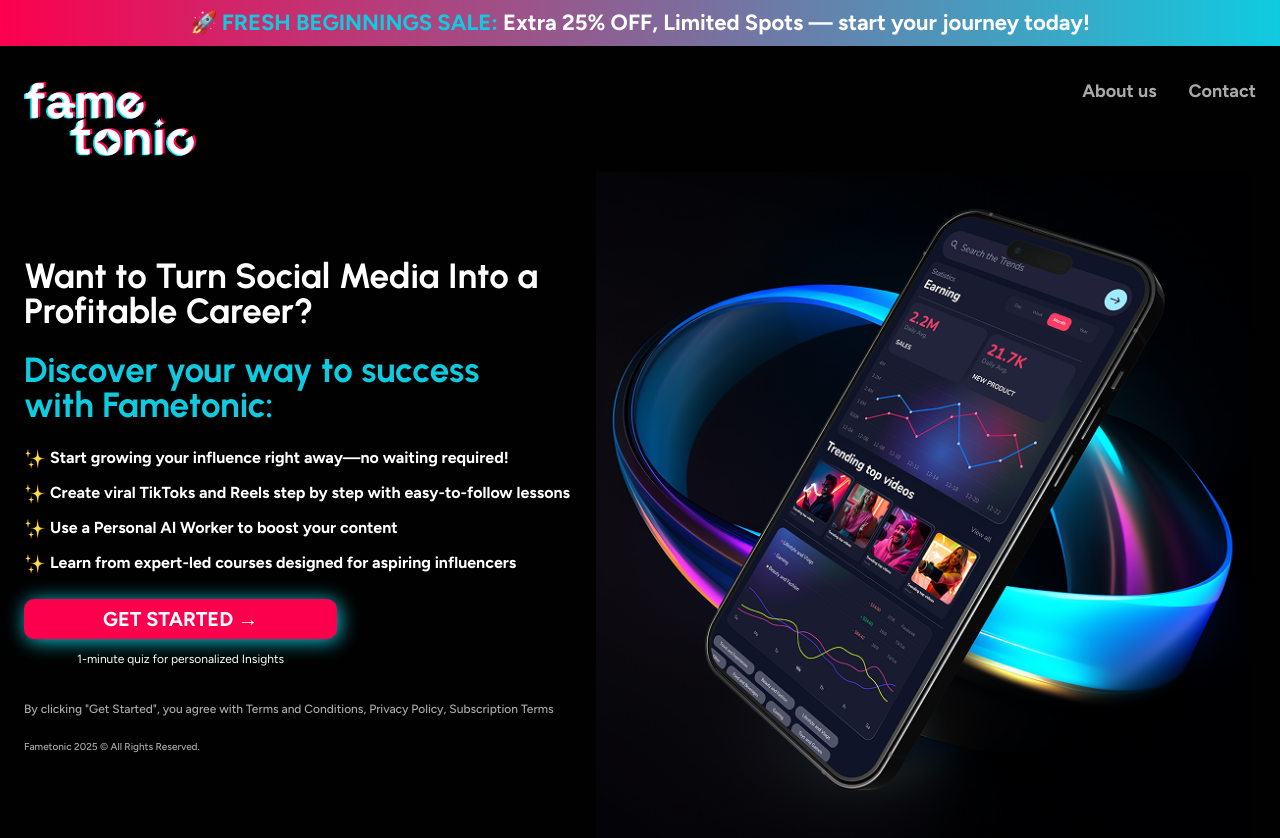
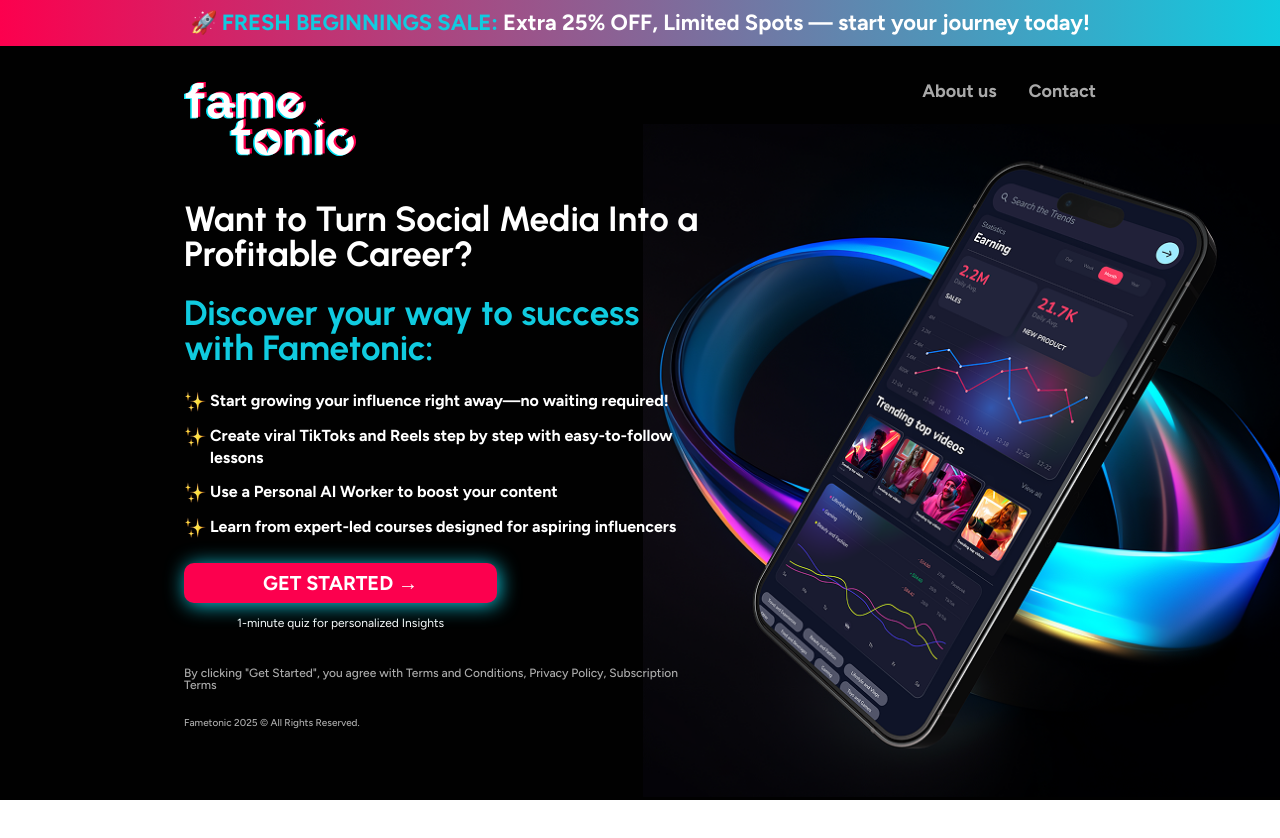
Before and after one commit to tanjir-mahabub/netzet-frontend-test, a Next.js app: page / in a window 1280 px wide. After the commit the page ends 800 px from the top, so only its background shows below. Built offline with nearby package versions, Linux system fonts and the light colour scheme.

Commit message:
chore: update page layout, Banner, and Hero component structure

```diff
--- a/app/page.tsx
+++ b/app/page.tsx
@@ -6,7 +6,7 @@
   return (
     <main className="bg-dark text-white min-h-screen overflow-auto lg:overflow-hidden">
         <Banner />
-      <article className="container-lg xl:container mx-auto">
+      <article className="container mx-auto max-w-[960px]">
         <Header />
         <Hero />
       </article>
--- a/components/Banner.tsx
+++ b/components/Banner.tsx
@@ -1,8 +1,8 @@
 const Banner = () => {
     return (
         <section className="w-full h-[76px] lg:h-[46px] bg-gradient-primary-secondary">
-            <div className="container mx-auto w-fit h-full flex justify-center items-center px-3">
-                <div className="flex text-center md:text-left items-start lg:gap-1">
+            <div className="container max-w-[960px] mx-auto w-fit h-full flex justify-center items-center px-3">
+                <div className="flex text-center md:text-left items-start lg:gap-1 max-w-[350px] sm:max-w-[500px] md:max-w-fit">
                     <span className="text-center md:text-right font-figtree font-extrabold text-[16px] lg:text-[22px] leading-[100%] flex-shrink-0">🚀</span>
                     <p className="w-fit text-center md:text-left text-white font-figtree font-extrabold text-[16px] sm:text-[18px] xl:text-[22px] leading-[100%]">
                         <span className="text-secondary">FRESH BEGINNINGS SALE:</span> Extra 25% OFF, Limited Spots — start your journey today!
--- a/components/Hero/Hero.tsx
+++ b/components/Hero/Hero.tsx
@@ -5,15 +5,17 @@
 
 const Hero = () => {
     return (
-        <section className="flex flex-col-reverse md:flex-row justify-between items-center gap-2 px-6 overflow-x-hidden">
-            <div className="flex-1 space-y-6">
+        <section className="relative flex flex-col-reverse md:flex-row justify-between items-center gap-6 px-6 md:py-[70px] xl:py-[30px]">
+            {/* Content */}
+            <div className="flex-1 space-y-6 z-10 max-w-[516px]">
                 <HeroHeading />
                 <HeroFeatures />
                 <HeroCTA />
             </div>
 
-            <div className="flex-1 mt-8 md:mt-0">
-                <div className="relative w-[250px] md:w-full xl:w-[666px] min-h-[250px] md:min-h-[666px] mx-auto">
+            {/* Phone Background Image */}
+            <div className="relative flex-1 w-full mt-8 md:mt-0 md:absolute md:-top-12 md:right-0 md:h-full md:w-1/2 pointer-events-none">
+                <div className="relative w-full xl:w-[666px] min-h-[250px] md:min-h-[673px] mx-auto">
                     <Image
                         src="/phone.png"
                         alt="App Preview"
```
